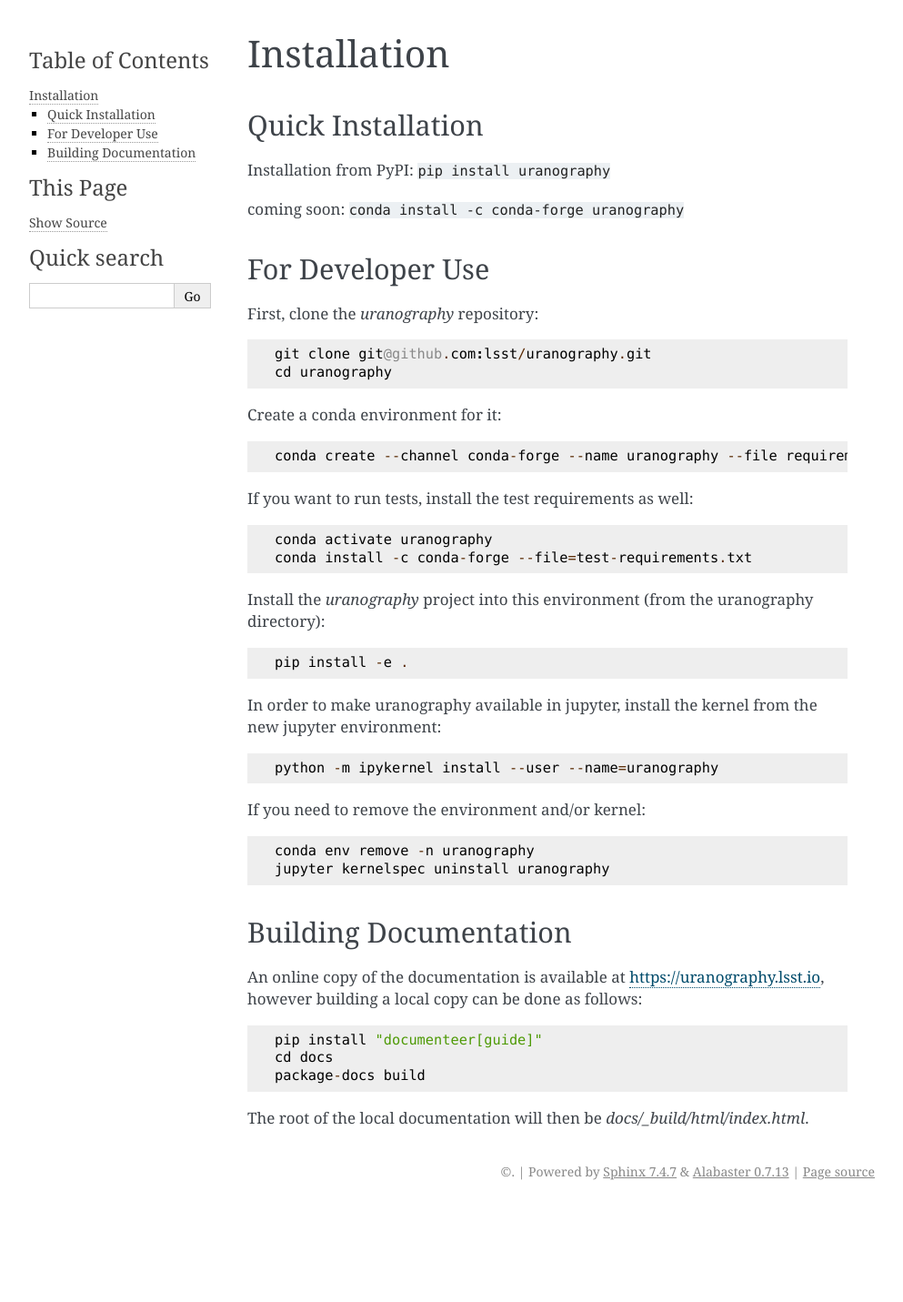
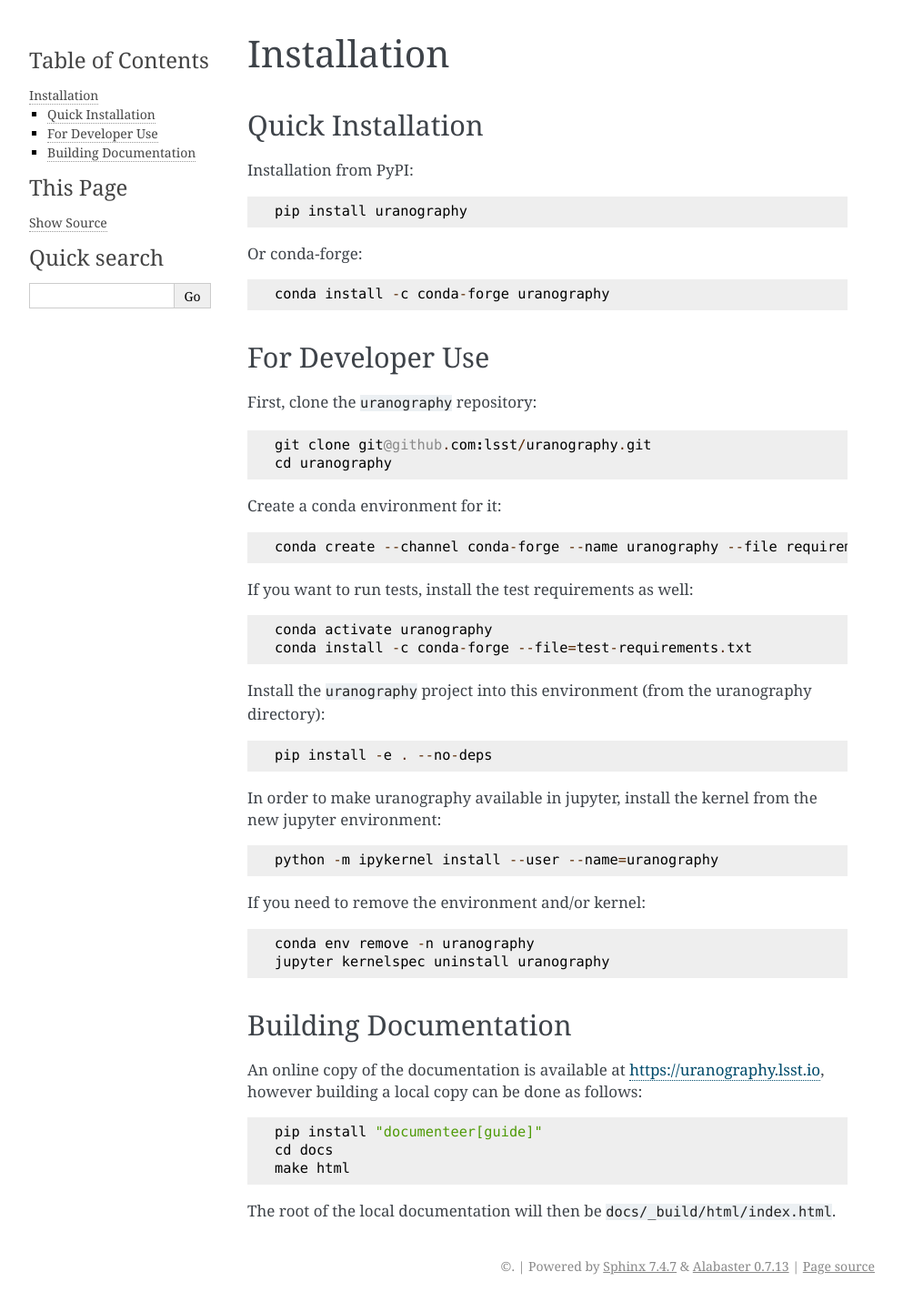
Before and after one commit to lsst/uranography, a Sphinx documentation site: the page built from docs/installation.rst, in a window 1280 px wide. Shown: the whole page at 91% size, without its empty margins (148-1141 px from the left). Built offline with Sphinx 7.4.7, drawn with Linux system fonts in a browser that asks for light colours; pages that are not in the unit, such as notebooks, are missing from menus; before the commit the page ends 1327 px from its top, so only the background shows below that.

Commit message:
Clean up documentation and move back to 'make html'

```diff
--- a/docs/index.rst
+++ b/docs/index.rst
@@ -17,5 +17,4 @@ Contents
    installation
    usage
    tutorials
-   architecture
    api
--- a/docs/installation.rst
+++ b/docs/installation.rst
@@ -6,15 +6,22 @@ Quick Installation
 ------------------
 
 Installation from PyPI:
-``pip install uranography``
 
-coming soon: ``conda install -c conda-forge uranography``
+::
+
+   pip install uranography
+
+Or conda-forge:
+
+::
+
+   conda install -c conda-forge uranography
 
 
 For Developer Use
 -----------------
 
-First, clone the `uranography` repository:
+First, clone the ``uranography`` repository:
 
 ::
 
@@ -37,11 +44,11 @@ If you want to run tests, install the test requirements as well:
  conda install -c conda-forge --file=test-requirements.txt
 
 
-Install the `uranography` project into this environment (from the uranography directory):
+Install the ``uranography`` project into this environment (from the uranography directory):
 
 ::
 
- pip install -e .
+ pip install -e . --no-deps
 
 
 In order to make uranography available in jupyter,
@@ -69,7 +76,7 @@ however building a local copy can be done as follows:
 
  pip install "documenteer[guide]"
  cd docs
- package-docs build
+ make html
 
 
-The root of the local documentation will then be `docs/_build/html/index.html`.
+The root of the local documentation will then be ``docs/_build/html/index.html``.
```
Also changed, not shown: 3 other files.
